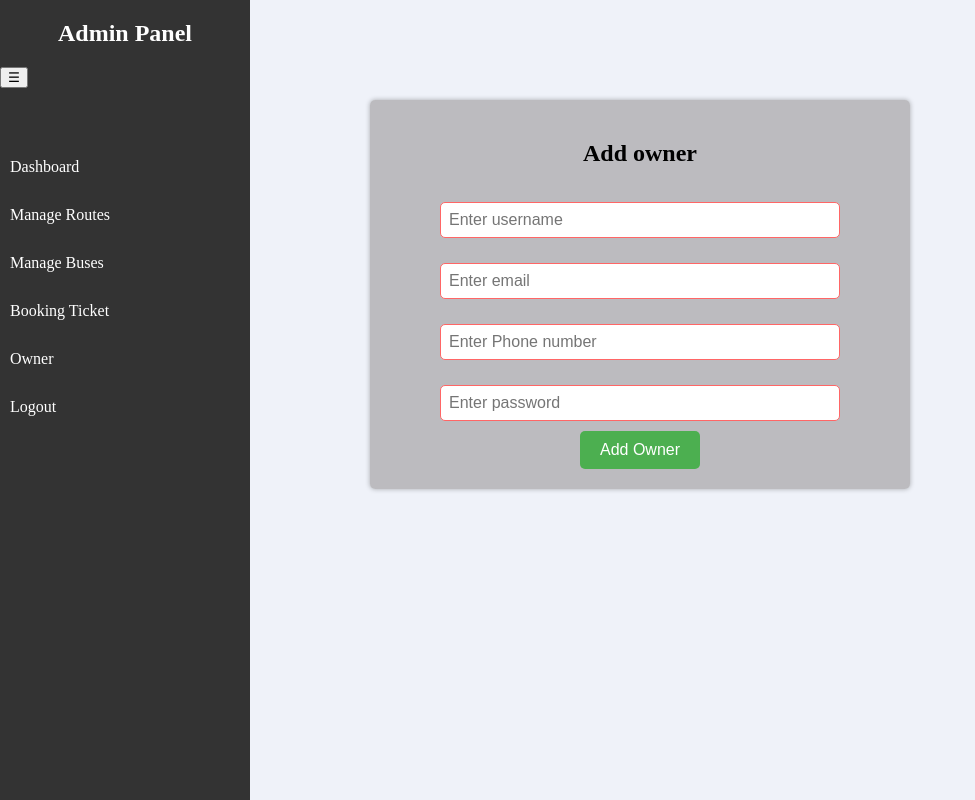
After one commit to Bimal6969/fyp, a PHP site: page /add_owner.php in a window 1280 px wide. The commit adds this page. Shown: the whole page, without its empty margins (0-975 px from the left). Run offline with PHP 8.4, Linux system fonts and the light colour scheme.

Commit message:
changing the names

```diff
--- /dev/null
+++ b/add_owner.php
@@ -0,0 +1,53 @@
+<?php
+include('connection.php');
+include('sidebar.php');
+
+if (isset($_POST['submit'])) {
+    $username = ($_POST['username']);
+    $email = isset($_POST['email']) ? $_POST['email'] : '';
+    $phone = ($_POST['phone']);
+    $password = ($_POST['password']);
+     // Hash the password
+  $hashed_password = password_hash($password, PASSWORD_DEFAULT);
+
+  // Insert the user's information into the "owner_info" table
+  $stmt = mysqli_prepare($conn, "INSERT INTO owner_info (username, email, phone, password) VALUES (?, ?, ?, ?)");
+  mysqli_stmt_bind_param($stmt, "ssss", $username, $email, $phone, $hashed_password);
+
+  if (mysqli_stmt_execute($stmt)) {
+    echo "successful";
+    header("location: bus_owner.php");
+  } else {
+    die("Failed to connect!");
+  }
+}
+?>
+
+<!DOCTYPE html>
+<html lang="en">
+<head>
+    <link rel="stylesheet" href="css/bus_owner.css">
+    <title>bus_owner</title>
+</head>
+<body>
+<div class="form-container">
+  <h2>Add owner</h2>
+  <form method="POST">
+  <label for="username"></label>
+  <input type="text" id="username" name="username" required placeholder="Enter username">
+
+  <label for="email"></label>
+  <input type="email" id="email" name="email" required placeholder="Enter email">
+
+  <label for="phone"></label>
+  <input type="tel" id="phone" name="phone" required placeholder="Enter Phone number">
+
+  <label for="password"></label>
+  <input type="password" id="password" name="password" required placeholder="Enter password">
+
+  <input type="submit" value="Add Owner" name="submit">
+</form>
+</div>
+
+</body>
+</html>
--- a/css/bus_owner.css
+++ b/css/bus_owner.css
@@ -1,3 +1,6 @@
+body {
+    background-color: #1f4ead12;
+}
 form {
     display: flex;
     flex-direction: column;
@@ -8,17 +11,20 @@ form {
     margin: 0 auto;
   }
   .form-container {
-    margin: 20px auto;
+    margin: 100px auto 20px auto;
     padding: 20px;
     max-width: 500px;
-    background-color: #f0f0f0;
+    background-color: #908b8b86;
     border-radius: 5px;
     box-shadow: 0px 0px 5px rgba(0, 0, 0, 0.3);
+  }
+  h2 {
+    text-align: center;
   }
 
   label {
     display: block;
-    margin-bottom: 5px;
+    margin-bottom: 15px;
   }
 
   input[type="text"],
--- a/sidebar.php
+++ b/sidebar.php
@@ -20,7 +20,7 @@ include("connection.php");?>
 			<li><a href="displayroute.php">Manage Routes</a></li>
 			<li><a href="Managebuses.php">Manage Buses</a></li>
 			<li><a href="adminbooking.php">Booking Ticket</a></li>
-			<li><a href="bus_owner.php">Owner</a></li>
+			<li><a href="add_owner.php">Owner</a></li>
 			<li><a href="adminlogin.php">Logout</a></li>
 		</ul>
 	</div>
```
Also changed, not shown: bus_owner.php (deleted, +0 -32 lines), login.php (+3 -4 lines).
